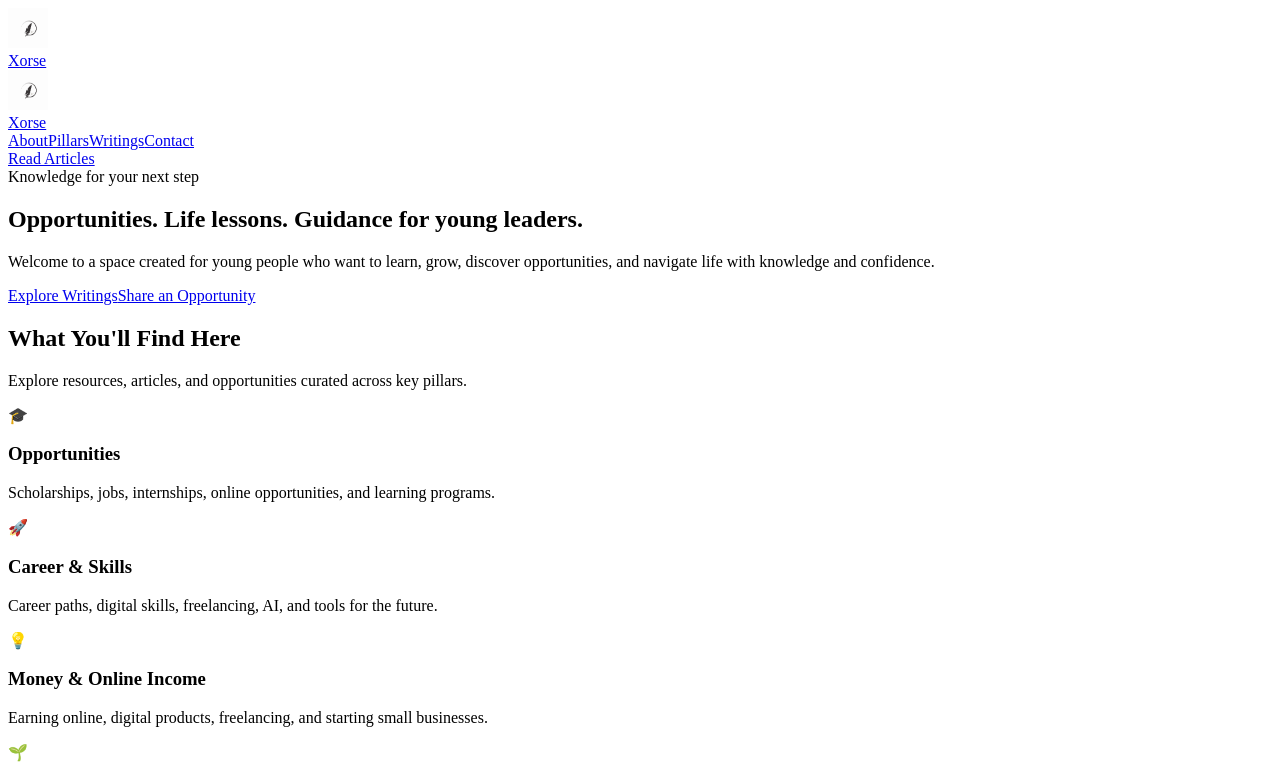
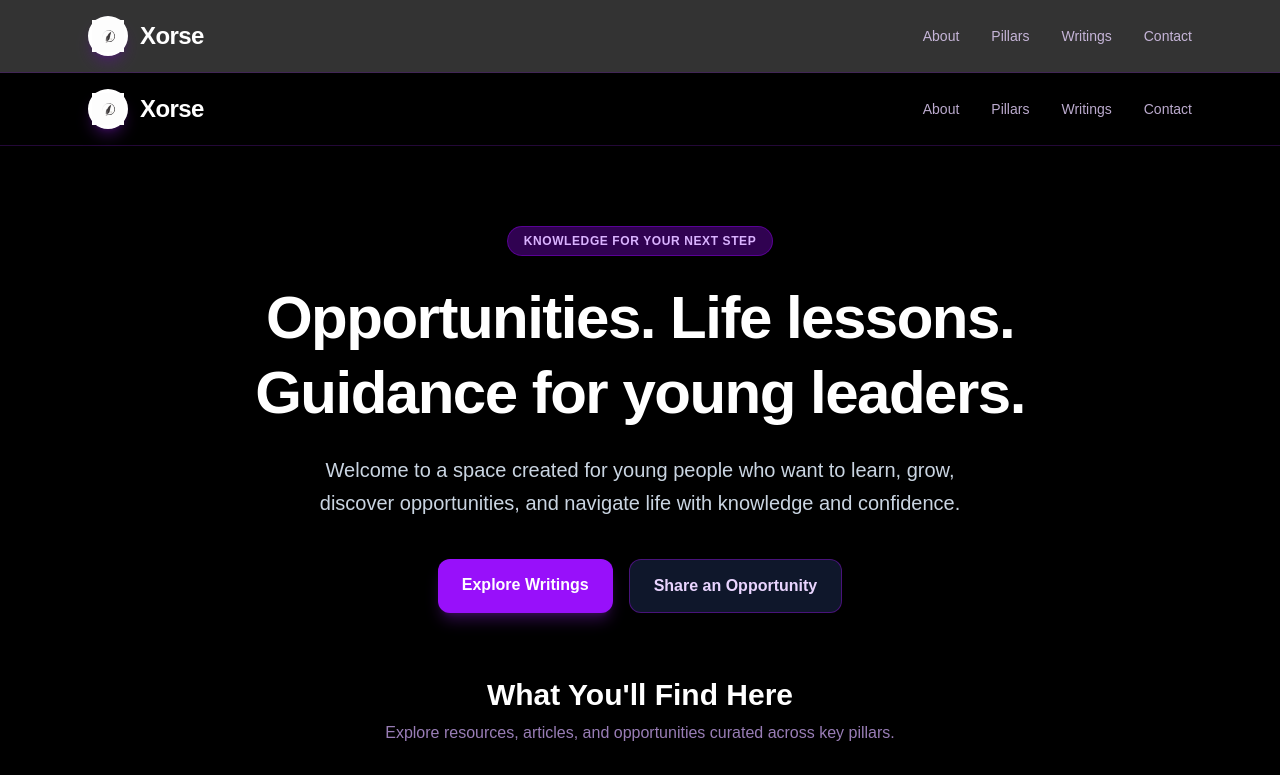
Before and after one commit to anyidohomichaelkofi/modern-writer-blog, a Next.js app: page / in a window 1280 px wide. Shown: the top 775 px of the page. Built offline with nearby package versions, Linux system fonts and the light colour scheme; no server answers.

Commit message:
Add Tailwind globals.css import and unify root layout header

```diff
--- a/app/layout.tsx
+++ b/app/layout.tsx
@@ -1,6 +1,11 @@
+import "./globals.css"; // <--- CRITICAL: This line loads Tailwind CSS!
 import Image from "next/image";
 import Link from "next/link";
-// ... keep your existing imports and font setups ...
+
+export const metadata = {
+  title: "Xorse | Knowledge for your next step",
+  description: "Opportunities, life lessons, and guidance for young leaders.",
+};
 
 export default function RootLayout({
   children,
@@ -8,8 +13,8 @@ export default function RootLayout({
   children: React.ReactNode;
 }) {
   return (
-    <html lang="en">
-      <body className="bg-black text-slate-100 font-sans">
+    <html lang="en" className="scroll-smooth">
+      <body className="bg-black text-slate-100 font-sans antialiased selection:bg-purple-900 selection:text-white">
         {/* Global Header */}
         <header className="sticky top-0 z-50 bg-black/80 backdrop-blur-md border-b border-purple-900/40">
           <div className="max-w-6xl mx-auto px-4 sm:px-6 py-4 flex items-center justify-between">
@@ -28,6 +33,28 @@ export default function RootLayout({
                 Xorse
               </span>
             </Link>
+
+            <nav className="hidden md:flex items-center space-x-8 text-sm font-medium text-purple-200/80">
+              <Link href="/#about" className="hover:text-purple-400 transition-colors">
+                About
+              </Link>
+              <Link href="/#categories" className="hover:text-purple-400 transition-colors">
+                Pillars
+              </Link>
+              <Link href="/#writings" className="hover:text-purple-400 transition-colors">
+                Writings
+              </Link>
+              <Link href="/#contact" className="hover:text-purple-400 transition-colors">
+                Contact
+              </Link>
+            </nav>
+
+            <Link
+              href="/#writings"
+              className="md:hidden text-xs font-bold bg-purple-950 border border-purple-800/60 text-purple-300 px-3.5 py-1.5 rounded-xl hover:bg-purple-900 transition-colors"
+            >
+              Read Articles
+            </Link>
           </div>
         </header>
 
```
